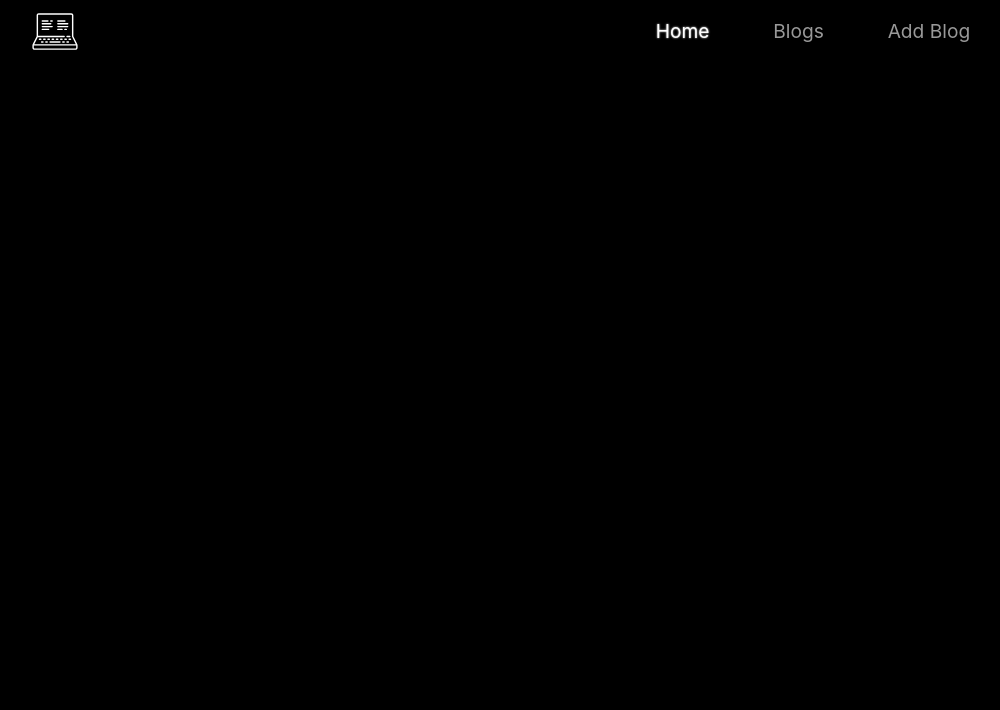
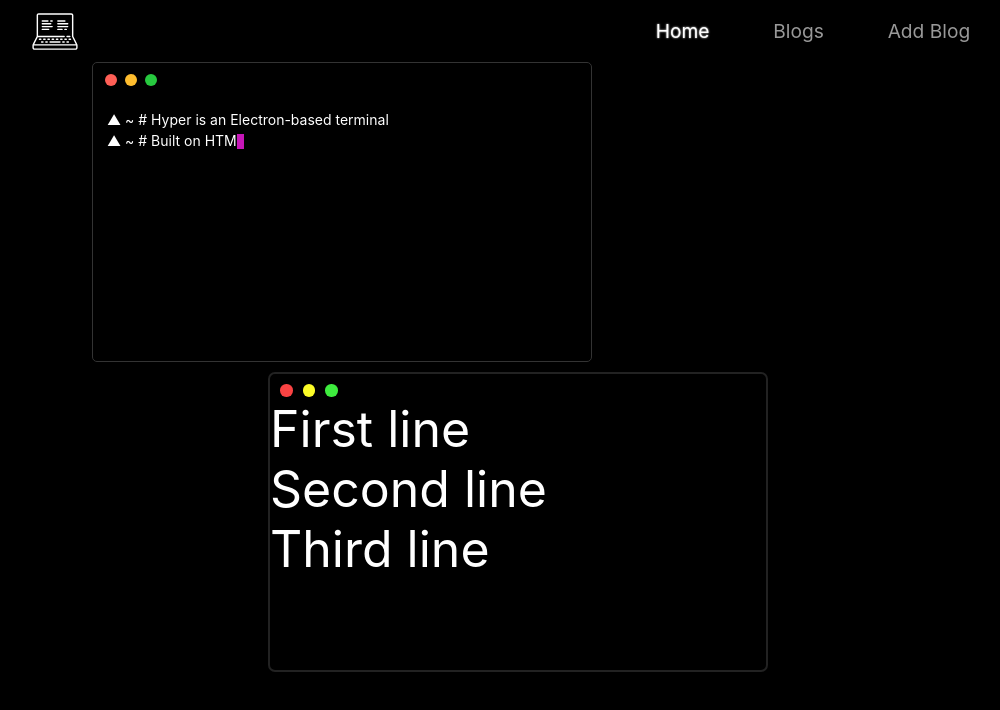
Before and after one commit to YashNishal/react-blog-app, a React (Create React App) app: page / in a window 1280 px wide. Shown: the top 710 px of the page, without its empty margins (122-1122 px from the left). Built offline with nearby package versions, Linux system fonts and the light colour scheme.

Commit message:
homepage progess

```diff
--- a/package.json
+++ b/package.json
@@ -11,7 +11,6 @@
     "@testing-library/react": "^12.1.2",
     "@testing-library/user-event": "^13.5.0",
     "bootstrap": "^5.1.3",
-    "lodash": "^4.17.21",
     "react": "^17.0.2",
     "react-dom": "^17.0.2",
     "react-router-dom": "^6.2.1",
--- a/src/App.js
+++ b/src/App.js
@@ -19,7 +19,7 @@
                 <Routes>
                     <Route path="/" element={<Home />} />
                     <Route path="/blogs" element={<Blogs />} />
-                    <Route path="/add-blog" element={<AddBlog />} />
+                    <Route path="/add-blog" element={<AddBlog setActiveBtn={setActiveBtn}/>} />
 
                     <Route path="/blog/:id" element={<Blogitem />} />
                 </Routes>
--- a/src/components/AddBlogForm/AddBlogForm.js
+++ b/src/components/AddBlogForm/AddBlogForm.js
@@ -1,6 +1,5 @@
 import React, { useRef } from "react";
 import s from "./AddBlogForm.module.css";
-import _ from "lodash";
 
 export default function AddBlogForm(props) {
     const authorInputRef = useRef();
@@ -15,7 +14,7 @@
             author : authorInputRef.current.value,
             title : titleInputRef.current.value,
             desc : contentInputRef.current.value,
-            id : authorInputRef.current.value + Date.now()
+            id : authorInputRef.current.value +" "+ Date.now()
         }
 
         props.addBlog(blog)
--- /dev/null
+++ b/src/components/Terminal/index.js
@@ -0,0 +1,91 @@
+import { Keyframes, Frame } from './react-keyframes.ts'
+import styles from './terminal.module.css'
+import { useState } from 'react'
+
+const sleepDuration = 500
+const getTypingDuration = () => 80 + 80 * (Math.random() - 0.5)
+
+const Line = ({ text, noPrompt = false, noCaret = false }) => (
+  <>
+    {!noPrompt && <span>▲ ~ </span>}
+    {text}
+    {!noCaret && <span className={styles.caret} />}
+  </>
+)
+
+const Terminal = () => {
+  const [lineCount, setLineCount] = useState(0)
+
+  const renderLine = (text) => {
+    const frames = []
+
+    // starting frame
+    frames.push(
+      <Frame duration={sleepDuration} key={`${text}-first`}>
+        <Line />
+      </Frame>
+    )
+
+    // typing out the line
+    for (let i = 0; i < text.length; i++) {
+      const isLastLetter = i === text.length - 1
+      const duration = isLastLetter ? sleepDuration : getTypingDuration()
+      frames.push(
+        <Frame duration={duration} key={`${text}-${i}`}>
+          <Line text={text.slice(0, i + 1)} />
+        </Frame>
+      )
+    }
+
+    // ending frame
+    frames.push(
+      <Frame key={`${text}-last`}>
+        <Line text={text} noCaret />
+      </Frame>
+    )
+
+    return (
+      <Keyframes component="p" onEnd={() => setLineCount((c) => c + 1)}>
+        {frames}
+      </Keyframes>
+    )
+  }
+
+  return (
+    <div className={styles.root}>
+      <div
+        className={`${styles.inner}${lineCount >= 5 ? ' ' + styles.rose : ''}`}
+      >
+        <div className={styles.header}>
+          <span className={styles.icon} />
+          <span className={styles.icon} />
+          <span className={styles.icon} />
+        </div>
+        <div className={styles.body}>
+          {renderLine('# Hyper is an Electron-based terminal')}
+          {lineCount >= 1 && renderLine('# Built on HTML/CSS/JS')}
+          {lineCount >= 2 && renderLine('# Fully extensible')}
+          {lineCount >= 3 &&
+            renderLine('# Install themes and plugins from the command line')}
+          {lineCount >= 4 && renderLine('hyper i hyper-rose-pine')}
+          {lineCount >= 5 && (
+            <>
+              <p className={styles.green}>
+                <Line
+                  text="hyper-rose-pine installed successfully!"
+                  noPrompt
+                  noCaret
+                />
+              </p>
+              <p>
+                <Line />
+              </p>
+            </>
+          )}
+        </div>
+      </div>
+    </div>
+  )
+}
+
+export default Terminal
--- /dev/null
+++ b/src/components/Terminal/react-keyframes.ts
@@ -0,0 +1,93 @@
+// basically react-keyframes v1.0.0-canary.3
+// with an added onEnd prop for the Keyframes component
+import React from 'react'
+
+type Props = {
+  children: any
+  component?: any
+  [frameProp: string]: any
+}
+
+type State = {
+  frameNum: number
+}
+
+export function Frame({
+  component,
+  ...rest
+}: {
+  children?: any
+  component?: any
+  duration?: number
+  [prop: string]: any
+}) {
+  return React.createElement(component, rest)
+}
+
+export class Keyframes extends React.Component<Props, State> {
+  timer: any
+
+  constructor(props: Props) {
+    super(props)
+    this.state = {
+      frameNum: 0,
+    }
+  }
+
+  shouldComponentUpdate(_nextProps: Props, nextState: State) {
+    const { frameNum } = nextState
+    if (this.state.frameNum === frameNum) {
+      return false
+    }
+    return frameNum >= 0 && frameNum < this.props.children.length
+  }
+
+  componentDidMount() {
+    this.requestNextFrame()
+  }
+
+  componentDidUpdate() {
+    this.requestNextFrame()
+  }
+
+  componentWillUnmount() {
+    clearTimeout(this.timer)
+  }
+
+  render() {
+    const frame = this.getFrame()
+    if (!frame) {
+      return null
+    }
+
+    const { component = 'span', children, onEnd, ...rest } = this.props
+
+    return React.cloneElement(frame, { component, ...rest, ...frame.props })
+  }
+
+  requestNextFrame() {
+    this.waitForDelay(() => {
+      const frameNum = this.state.frameNum + 1
+      if (this.props.children.length <= frameNum) {
+        if (this.props.onEnd) {
+          this.props.onEnd()
+        }
+        return
+      }
+
+      this.setState({ frameNum })
+    })
+  }
+
+  waitForDelay(fn: () => void) {
+    const currentFrame = this.getFrame()
+    // Defaults duration to 0
+    const delay = currentFrame.props.duration || 0
+    clearTimeout(this.timer)
+    this.timer = setTimeout(fn, delay)
+  }
+
+  getFrame() {
+    return this.props.children[this.state.frameNum]
+  }
+}
--- /dev/null
+++ b/src/components/Terminal/terminal.module.css
@@ -0,0 +1,115 @@
+.root {
+  height: 300px;
+  width: 500px;
+}
+
+.inner {
+  position: relative;
+  display: flex;
+  flex-direction: column;
+  height: 100%;
+  border-radius: 5px;
+  border: 1px solid rgb(51, 51, 51);
+  background: var(--bg);
+  color: var(--fg);
+  font-family: var(--font-mono);
+  line-height: 1.5;
+  font-size: 14px;
+  white-space: pre-wrap;
+  word-break: break-all;
+}
+
+.inner.rose {
+  background: #191724;
+  color: #e0def4;
+  border-color: #000;
+}
+
+.inner.rose .caret {
+  background: #e0def4;
+}
+
+.green {
+  color: #1dc121;
+}
+
+.header {
+  height: 34px;
+  display: flex;
+  align-items: center;
+  text-align: center;
+}
+
+.body {
+  padding: 12px 14px;
+  flex: 1;
+}
+
+.icon {
+  border-radius: 50%;
+  display: inline-block;
+  width: 12px;
+  height: 12px;
+}
+
+.icon:nth-of-type(1) {
+  background: rgb(255, 95, 86);
+  margin-left: 12px;
+}
+
+.icon:nth-of-type(2) {
+  background: rgb(255, 189, 46);
+}
+
+.icon:nth-of-type(3) {
+  background: rgb(39, 201, 63);
+}
+
+.icon + .icon {
+  margin-left: 8px;
+}
+
+.caret {
+  background: rgba(248, 28, 229, 0.8);
+  display: inline-block;
+  width: 7px;
+  height: 15px;
+  position: relative;
+  bottom: 1px;
+  vertical-align: middle;
+}
+
+@media (max-width: 600px) {
+  .root {
+    height: 230px;
+    width: 345px;
+  }
+
+  .header {
+    height: 28px;
+  }
+
+  .inner {
+    font-size: 12px;
+  }
+
+  .icon {
+    width: 10px;
+    height: 10px;
+  }
+
+  .body {
+    padding: 0 12px;
+  }
+}
+
+@media (max-width: 320px) {
+  .inner {
+    font-size: 11px;
+  }
+
+  .root {
+    height: 200px;
+    width: 300px;
+  }
+}
--- a/src/components/introTV/IntroTv.module.css
+++ b/src/components/introTV/IntroTv.module.css
@@ -0,0 +1,48 @@
+.introTv{
+    width: 500px;
+    height: 300px;
+    background-color: #000;
+    border-radius: 7px;
+    border: solid 2px #222;
+    font-size: 50px;
+
+    /*Dev*/
+    margin: 0.2em auto;
+}
+
+.menuBar{
+    height: 0.5em;
+    padding: 0.1em;
+    display: flex;
+    flex-direction: row;
+}
+.circle{
+    width: 0.25em;
+    height: 0.25em;
+    background-color: white;
+    border-radius: 50%;
+    margin: 0.1em;
+
+    transition: all 150ms ease-out;
+}
+
+.Red{
+    background-color: rgb(250, 67, 67);
+}
+.Red:hover{
+    background-color: rgb(250, 27, 27);
+}
+
+.Yellow{
+    background-color: rgb(252, 252, 39);
+}
+.Yellow:hover{
+    background-color: rgb(168, 168, 34);
+}
+
+.Green{
+    background-color: rgb(62, 236, 62);
+}
+.Green:hover{
+    background-color: rgb(0, 189, 0);
+}
--- a/src/components/introTV/introTv.js
+++ b/src/components/introTV/introTv.js
@@ -1,11 +1,22 @@
 import React from 'react'
+import Style from './IntroTv.module.css'
 
-function introTv() {
+function IntroTv() {
     return (
-        <div className='introTv'>
-
+        // <div>IntroTv</div>
+        <div className={Style.introTv}>
+            <div className={Style.menuBar}>
+                <div className={Style.circle + " " + Style.Red} ></div>
+                <div className={Style.circle + " " + Style.Yellow}></div>
+                <div className={Style.circle + " " + Style.Green}></div>
+            </div>
+            <div className='content'>
+                <p>First line</p>
+                <p>Second line</p>
+                <p>Third line</p>
+            </div>
         </div>
     )
 }
 
-export default introTv
+export default IntroTv
--- a/src/pages/AddBlog.js
+++ b/src/pages/AddBlog.js
@@ -7,7 +7,7 @@
 import { useNavigate } from "react-router-dom";
 
 
-export default function AddBlog() {
+export default function AddBlog(props) {
     const navigate = useNavigate()
 
     function addBlog(blog) {
@@ -24,6 +24,8 @@
         )
         .then(
             navigate('/blogs')
+        ).then(
+            props.setActiveBtn('blogs')
         )
     }
 
--- a/src/pages/Home.js
+++ b/src/pages/Home.js
@@ -1,4 +1,6 @@
 import React from "react";
+import Terminal from "../components/Terminal";
+import IntroTv from "../components/introTV/introTv";
 
 export default function home() {
 
@@ -9,7 +11,8 @@
 
     return (
         <div style={style}>
-
+            <Terminal/>
+            <IntroTv/>
         </div>
     );
 }
```
Also changed, not shown: src/components/navbar/navbar.module.css (+10 -8 lines), 1 other file (tests, documents, lock files or other folders).
